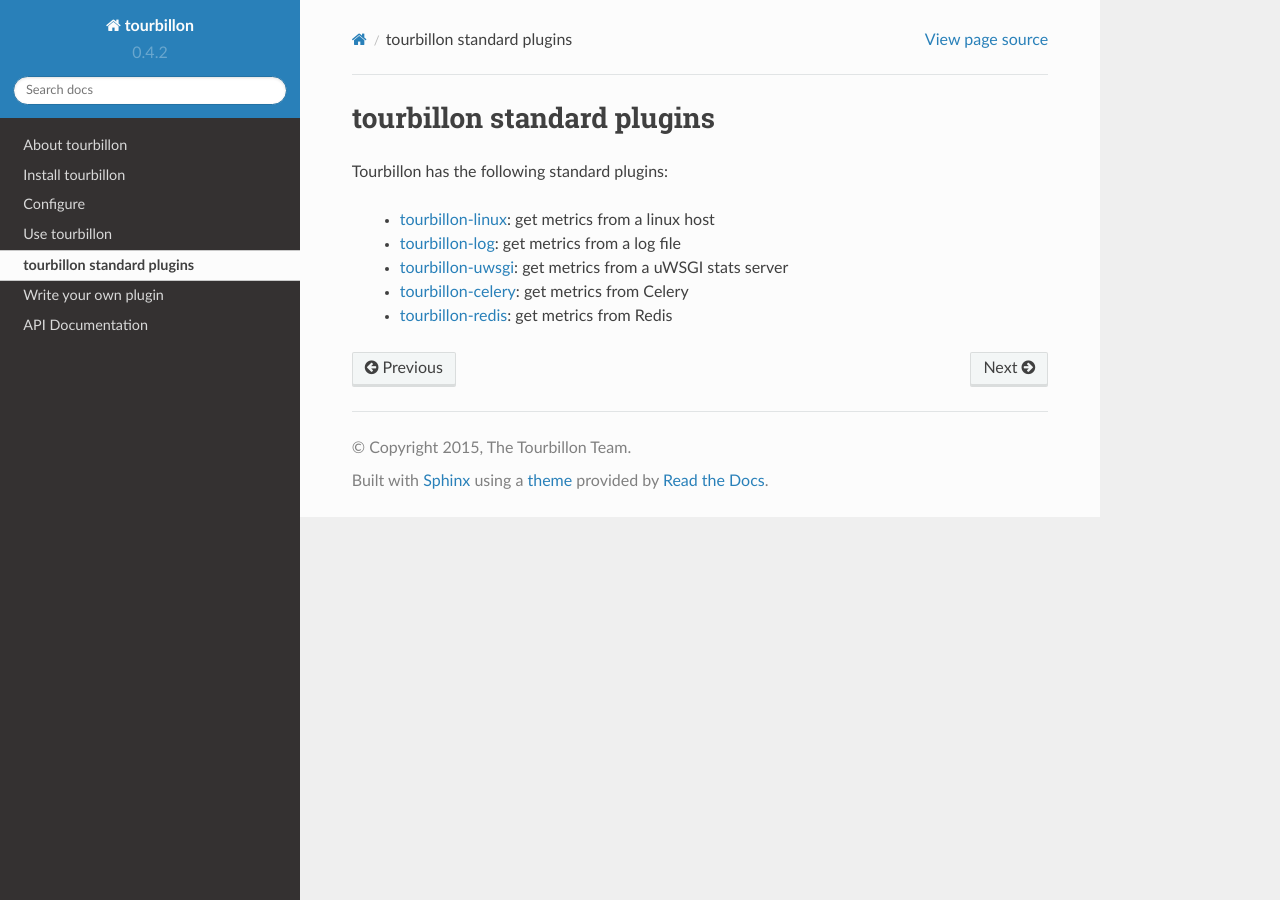
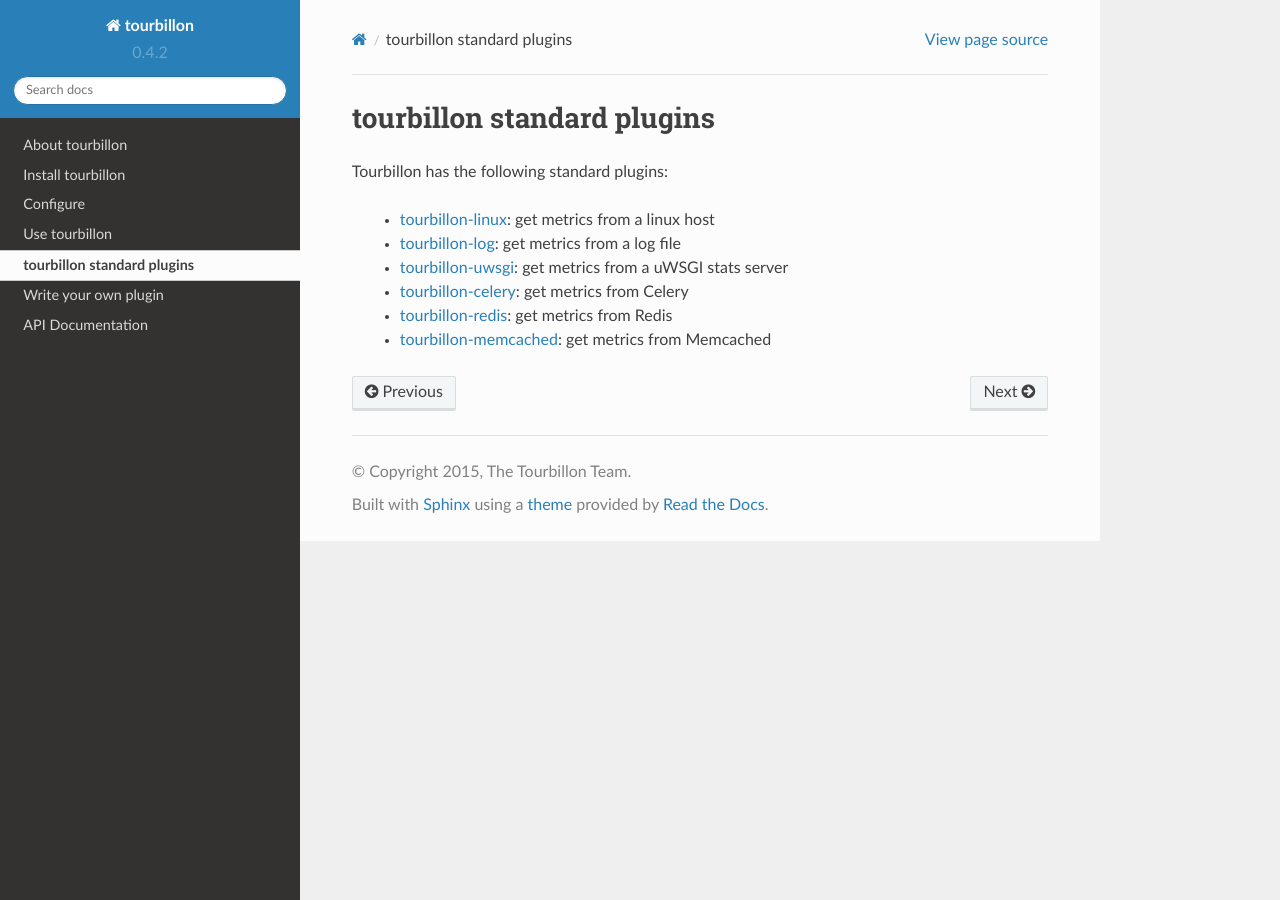
Before and after one commit to tourbillonpy/tourbillon-agent, a Sphinx documentation site: the page built from doc/source/plugins.rst, in a window 1280 px wide. Built offline with Sphinx 7.4.7 and the Read the Docs theme 2.0.0, drawn with Linux system fonts in a browser that asks for light colours.

Commit message:
update plugin index update docs to include tourbillon-memcached plugin

```diff
--- a/doc/source/plugins.rst
+++ b/doc/source/plugins.rst
@@ -9,3 +9,4 @@
 	* `tourbillon-uwsgi <http://tourbillon-uwsgi.readthedocs.org/en/latest>`_: get metrics from a uWSGI stats server
 	* `tourbillon-celery <http://tourbillon-celery.readthedocs.org/en/latest>`_: get metrics from Celery
 	* `tourbillon-redis <http://tourbillon-redis.readthedocs.org/en/latest>`_: get metrics from Redis
+	* `tourbillon-memcached <http://tourbillon-memcached.readthedocs.org/en/latest>`_: get metrics from Memcached
```
Also changed, not shown: 1 other file.
